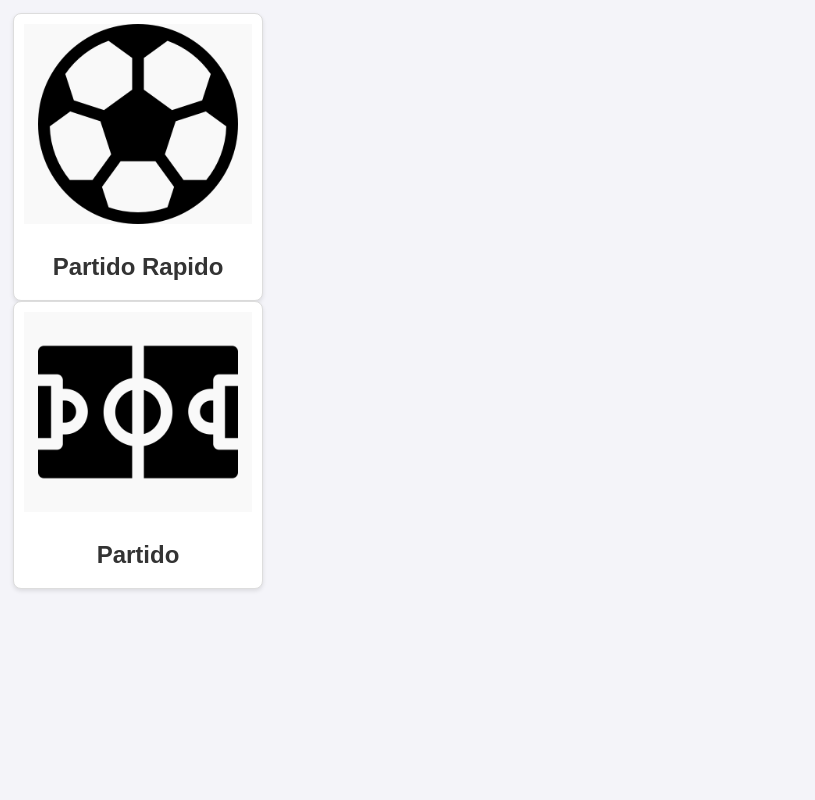
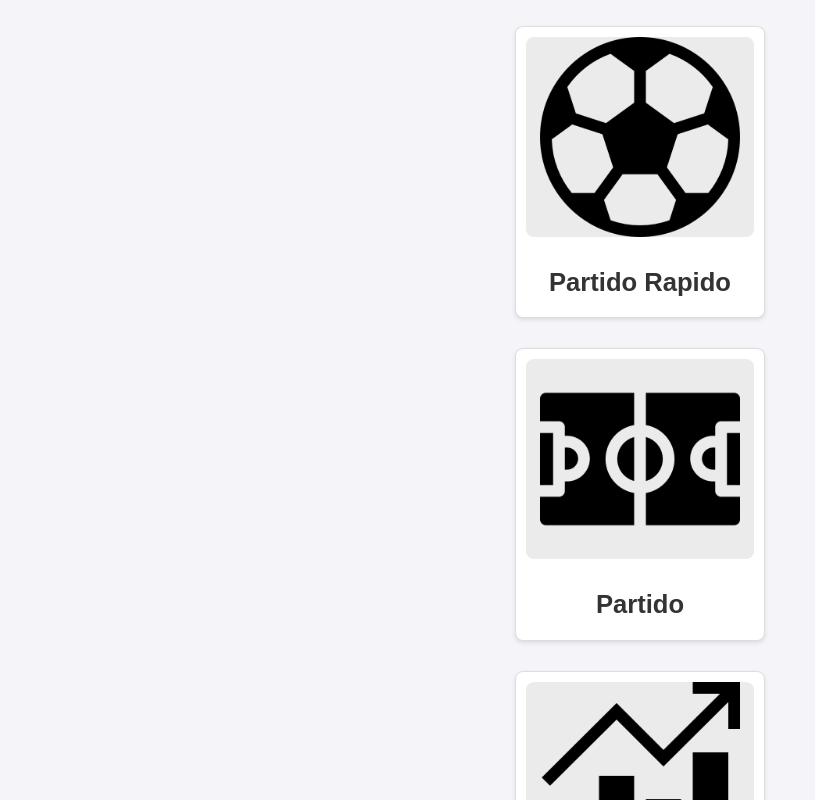
Before and after one commit to FacuZ7/FulboApp_React, a React (Vite) app: page / in a window 1280 px wide. Shown: the top 800 px of the page, without its empty margins (0-815 px from the left). Built offline with nearby package versions, Linux system fonts and the light colour scheme.

Commit message:
Agrego estilos mejores y agrego tambien Estadisticas, para empezar a probar lo que tengo en mi backend! ABZ

```diff
--- a/src/App.jsx
+++ b/src/App.jsx
@@ -2,7 +2,7 @@ import {BrowserRouter as Router, Routes, Route } from 'react-router-dom';
 import Home from './pages/Home/Home.jsx';
 import Partido from './pages/Partido/Partido.jsx';
 import PartidoRapido from './pages/PartidoRapido/PartidoRapido.jsx';
-
+import Estadisticas from './pages/Estadisticas/Estadisticas.jsx';
 import './App.css'
 
 function App() {
@@ -12,6 +12,7 @@ function App() {
               <Route path="/" element={<Home/>}/>
               <Route path="/partido" element={<Partido/>}/>
               <Route path="/partidorapido" element={<PartidoRapido/>}/>
+              <Route path="/estadisticas" element={<Estadisticas/>}/>
             </Routes>
     </Router>
 
--- a/src/components/HomeCard/HomeCard.css
+++ b/src/components/HomeCard/HomeCard.css
@@ -1,36 +1,37 @@
-/* Estilo del contenedor principal de la carta */
+
 .card {
-    width: 250px; /* Ajustar al tamaño deseado */
+    width: 90%;
+    max-width: 250px;
     border: 1px solid #ddd;
     border-radius: 8px;
     box-shadow: 0 2px 4px rgba(0, 0, 0, 0.1);
     background-color: #fff;
     text-align: center;
-    overflow: hidden; /* Evita desbordamiento */
+    overflow: hidden;
+    margin: 10px auto;
+    cursor:pointer;
   }
 
-  /* Contenedor de la imagen */
+
   .card-img-container {
-    height: 200px; /* Altura fija del contenedor */
+    height: 200px;
     display: flex;
     justify-content: center;
     align-items: center;
-    overflow: hidden; /* Recorta el exceso de imagen */
-    background-color: #f9f9f9; /* Fondo opcional */
+    overflow: hidden;
+    background-color: #ebebeb;
+    border-radius: 8px;
     margin: 10px;
   }
 
-  /* Imagen dentro de la carta */
   .card-img-container img {
-    max-width: 100%; /* Ajustar ancho al contenedor */
-    max-height: 100%; /* Ajustar altura sin deformar */
-    object-fit: contain; /* Contener la imagen sin recortar */
+    max-width: 100%;
+    max-height: 100%;
+    object-fit: contain;
   }
 
-  /* Estilo del título */
   .card-title {
-    padding: 15px 10px;
-    font-size: 1.2rem;
+    padding: 1rem 0.5rem;
+    font-size: 0.8rem;
     color: #333;
-    font-size: 12px;
   }
--- a/src/components/HomeCard/HomeCard.jsx
+++ b/src/components/HomeCard/HomeCard.jsx
@@ -1,10 +1,10 @@
 /* eslint-disable react/prop-types */
 import './HomeCard.css';
 
-const HomeCard = ({imgTitle="main-image", imgPath, cardTitle, }) => {
+const HomeCard = ({imgTitle="main-image", imgPath, cardTitle, onClick}) => {
 
   return (
-      <div className="card">
+      <div className="card" onClick={onClick}>
           <div className='card-img-container'>
               <img title={imgTitle} src={imgPath} alt="card-image"></img>
           </div>
--- /dev/null
+++ b/src/pages/Estadisticas/Estadisticas.jsx
@@ -0,0 +1,9 @@
+const Estadisticas = () => {
+
+    return (
+        <h1>Estadisticas!</h1>
+    );
+
+};
+
+export default Estadisticas;
--- a/src/pages/Home/Home.css
+++ b/src/pages/Home/Home.css
@@ -0,0 +1,7 @@
+.home-main{
+    display:flex;
+    flex-direction: column;
+    gap:10px;
+    align-items: center;
+    padding:3px;
+}
--- a/src/pages/Home/Home.jsx
+++ b/src/pages/Home/Home.jsx
@@ -1,14 +1,24 @@
 import HomeCard from '../../components/HomeCard/HomeCard.jsx'
 import ballImgPath from '../../assets/ball.png'
 import soccerField from '../../assets/soccer-field.png'
+import stadistics from '../../assets/tendencia.png'
 
+import { useNavigate } from 'react-router-dom'
+import './Home.css'
 const Home = () => {
+    const nav = useNavigate();
+
+    const card_OnClick = (path="./") => {
+        nav(path);
+    }
+
 
     return (
-        <>
-            <HomeCard imgPath={ballImgPath} cardTitle="Partido Rapido"/>
-            <HomeCard imgPath={soccerField} cardTitle="Partido"/>
-        </>
+        <div className='home-main'>
+            <HomeCard imgPath={ballImgPath} cardTitle="Partido Rapido" onClick={() => card_OnClick("/partidorapido")}/>
+            <HomeCard imgPath={soccerField} cardTitle="Partido" onClick={() => card_OnClick("/partido")}/>
+            <HomeCard imgPath={stadistics} cardTitle="Estadisticas" onClick={() => card_OnClick("/estadisticas")}/>
+        </div>
 
     );
 
```
Also changed, not shown: src/assets/tendencia.png (added), src/pages/Estadisticas/Estadisticas.css (added).
